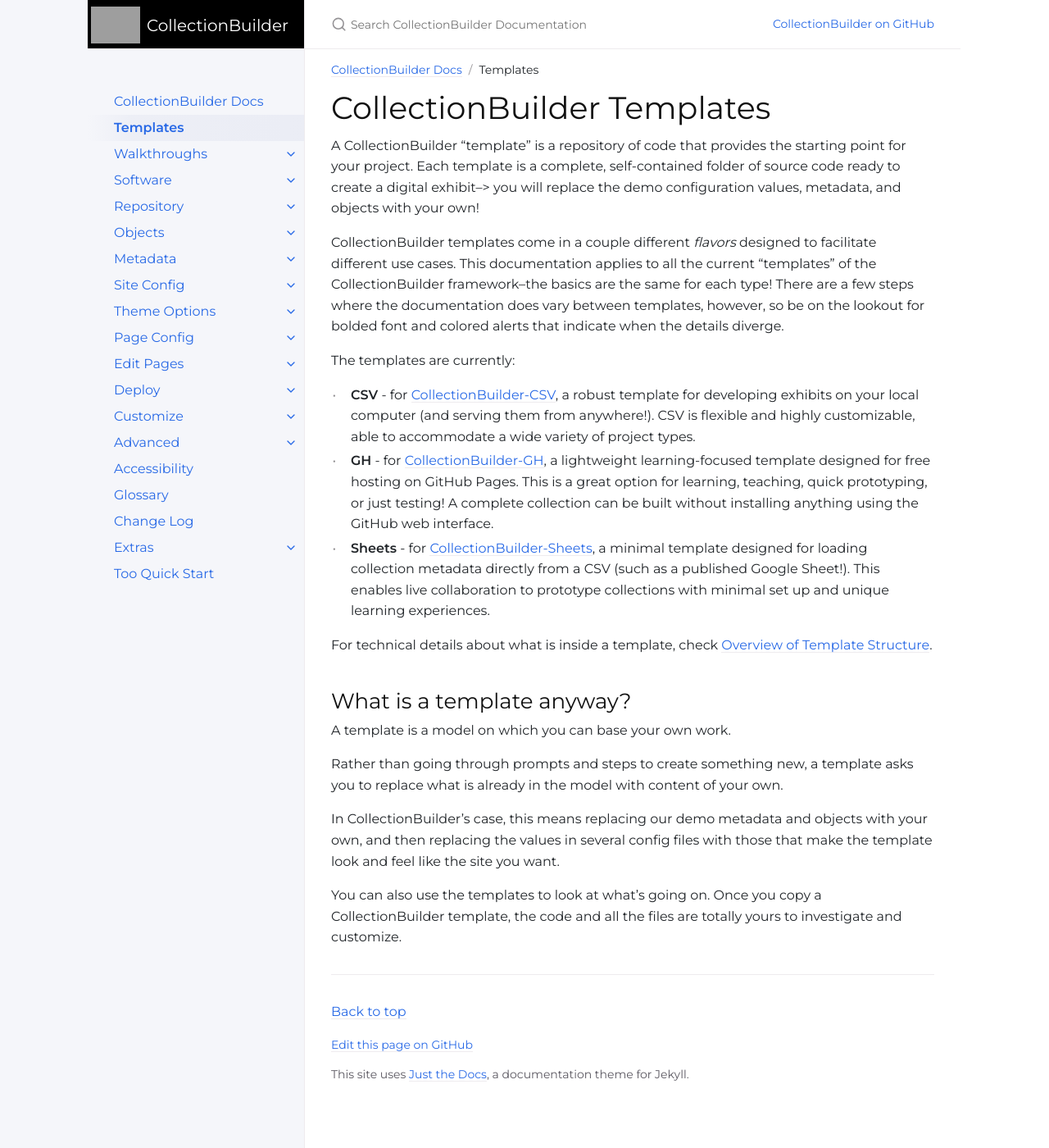
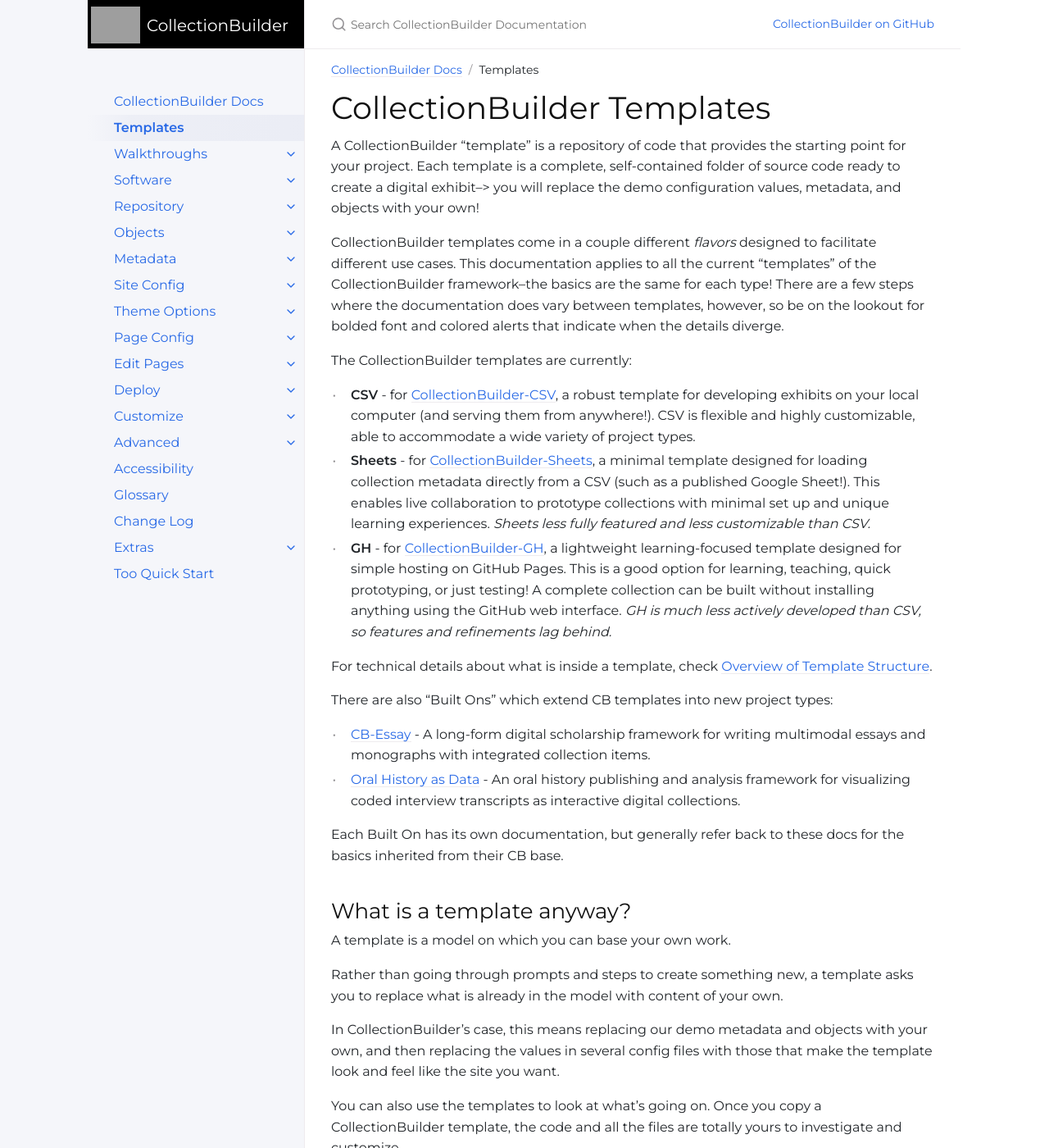
Before and after one commit to CollectionBuilder/cb-docs, a Jekyll site: the page built from docs/templates.md, in a window 1280 px wide and 1400 px high. Shown: the whole window at 82% size. Built offline with Jekyll 4.4.1, drawn with Linux system fonts in a browser that asks for light colours; comment, search, counter and statistics services are not loaded.

Commit message:
add built ons to templates page

```diff
--- a/docs/templates.md
+++ b/docs/templates.md
@@ -12,13 +12,20 @@ CollectionBuilder templates come in a couple different *flavors* designed to fac
 This documentation applies to all the current "templates" of the CollectionBuilder framework--the basics are the same for each type!
 There are a few steps where the documentation does vary between templates, however, so be on the lookout for bolded font and colored alerts that indicate when the details diverge.
 
-The templates are currently:
+The CollectionBuilder templates are currently:
 
 - **CSV** - for [CollectionBuilder-CSV](https://github.com/CollectionBuilder/collectionbuilder-csv), a robust template for developing exhibits on your local computer (and serving them from anywhere!). CSV is flexible and highly customizable, able to accommodate a wide variety of project types.
-- **GH** - for [CollectionBuilder-GH](https://github.com/CollectionBuilder/collectionbuilder-gh), a lightweight learning-focused template designed for free hosting on GitHub Pages. This is a great option for learning, teaching, quick prototyping, or just testing! A complete collection can be built without installing anything using the GitHub web interface.
-- **Sheets** - for [CollectionBuilder-Sheets](https://github.com/CollectionBuilder/collectionbuilder-sheets), a minimal template designed for loading collection metadata directly from a CSV (such as a published Google Sheet!). This enables live collaboration to prototype collections with minimal set up and unique learning experiences.
+- **Sheets** - for [CollectionBuilder-Sheets](https://github.com/CollectionBuilder/collectionbuilder-sheets), a minimal template designed for loading collection metadata directly from a CSV (such as a published Google Sheet!). This enables live collaboration to prototype collections with minimal set up and unique learning experiences. *Sheets less fully featured and less customizable than CSV.*
+- **GH** - for [CollectionBuilder-GH](https://github.com/CollectionBuilder/collectionbuilder-gh), a lightweight learning-focused template designed for simple hosting on GitHub Pages. This is a good option for learning, teaching, quick prototyping, or just testing! A complete collection can be built without installing anything using the GitHub web interface. *GH is much less actively developed than CSV, so features and refinements lag behind.*
 
 For technical details about what is inside a template, check [Overview of Template Structure]({{ '/docs/advanced/architecture-overview/' | relative_url }}).
+
+There are also "Built Ons" which extend CB templates into new project types:
+
+- [CB-Essay](https://github.com/CollectionBuilder/cb-essay) - A long-form digital scholarship framework for writing multimodal essays and monographs with integrated collection items.
+- [Oral History as Data](https://oralhistoryasdata.github.io/docs/) - An oral history publishing and analysis framework for visualizing coded interview transcripts as interactive digital collections.
+
+Each Built On has its own documentation, but generally refer back to these docs for the basics inherited from their CB base.
 
 ## What is a template anyway?
 
```
